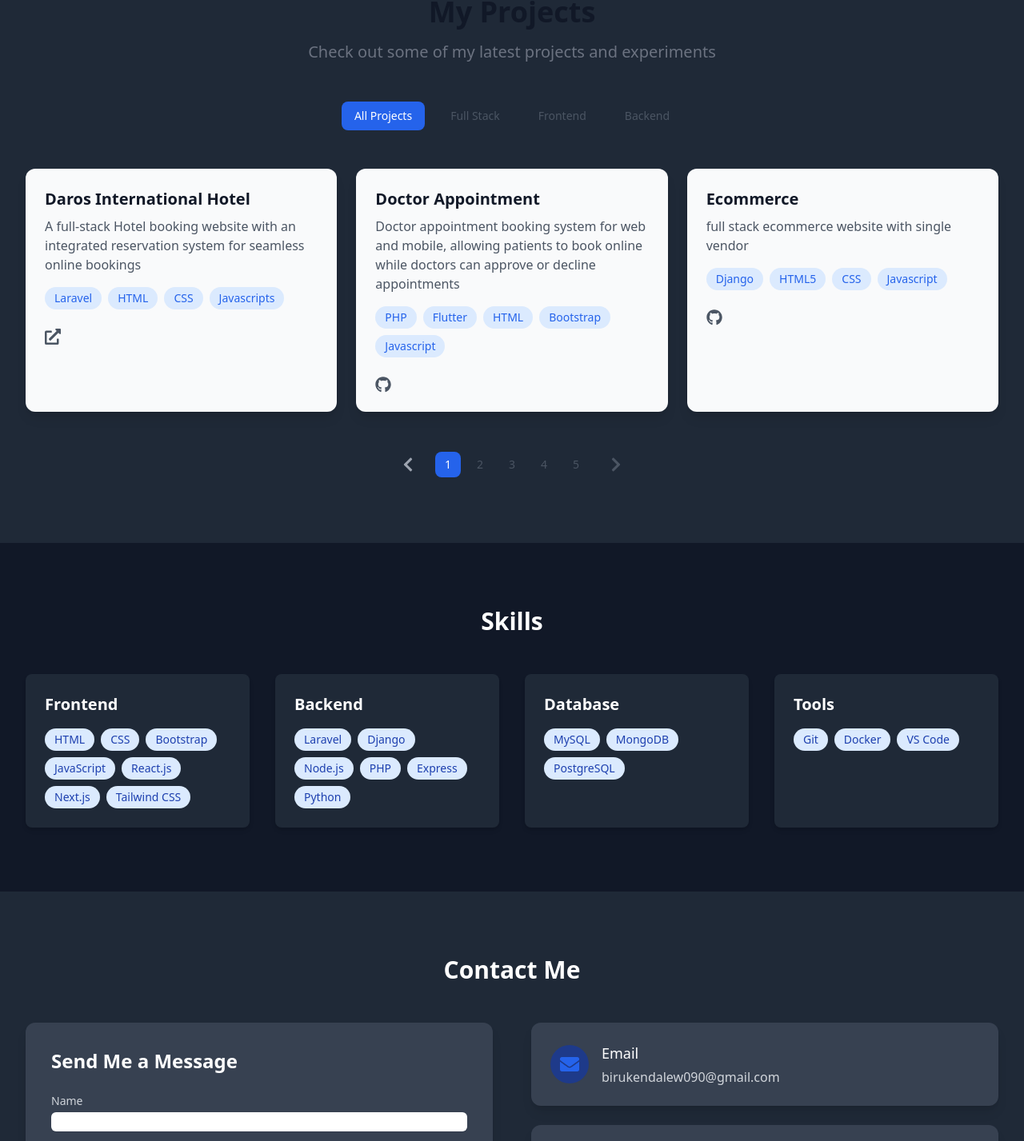
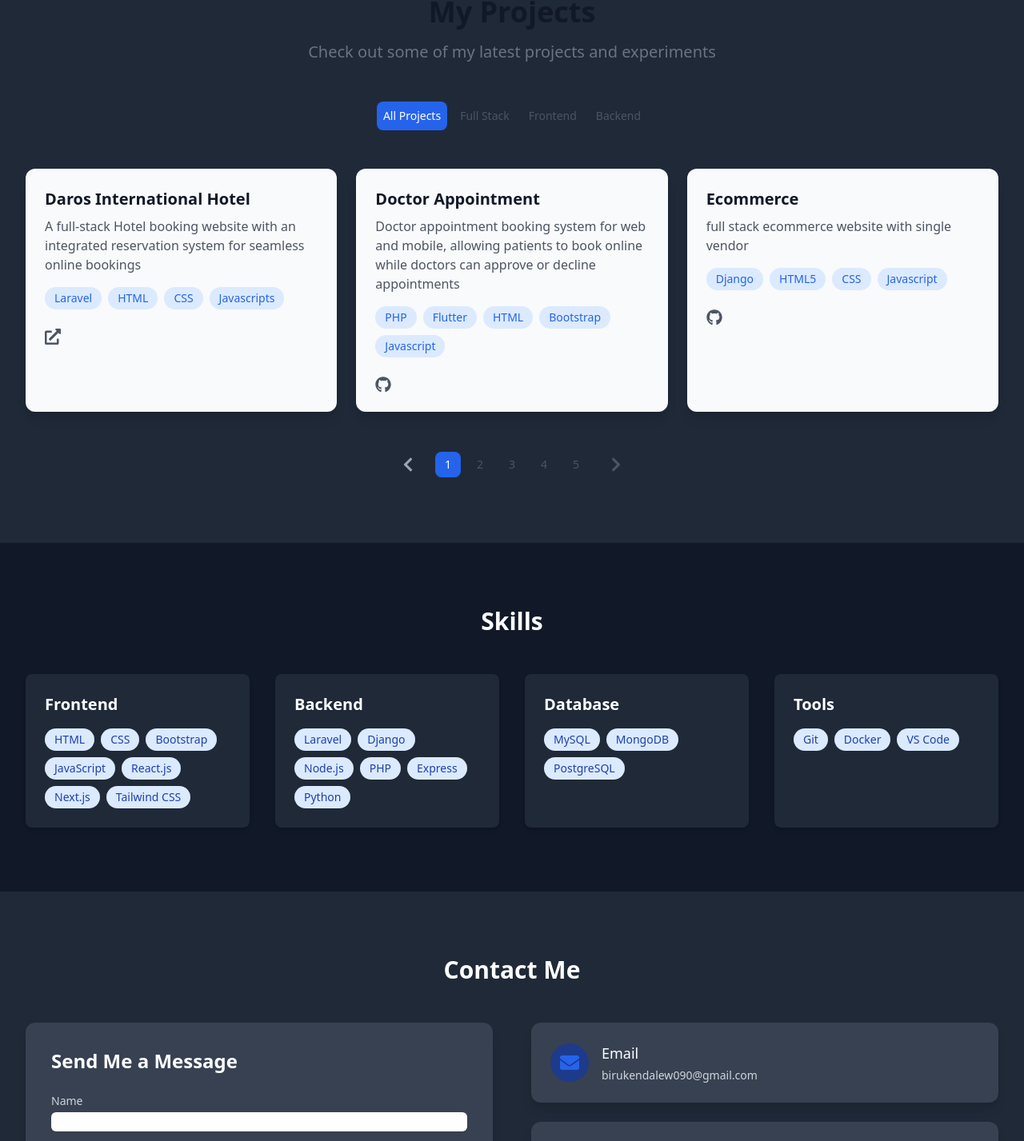
Before and after one commit to bikoendalew/portfolio, a Next.js app: page / in a window 1280 px wide. Shown: the part 1533-2960 px from the top of the page at 80% size. Built offline with nearby package versions, Linux system fonts and the light colour scheme.

Commit message:
change text size

```diff
--- a/src/app/components/sections/Contact.tsx
+++ b/src/app/components/sections/Contact.tsx
@@ -234,7 +234,7 @@ export default function Contact() {
                                         <h3 className="text-lg font-medium text-white">
                                             {info.title}
                                         </h3>
-                                        <p className="mt-1 text-gray-300">
+                                        <p className="mt-1 text-sm text-gray-300">
                                             {info.details}
                                         </p>
                                     </div>
--- a/src/app/components/sections/Project.tsx
+++ b/src/app/components/sections/Project.tsx
@@ -174,12 +174,12 @@ export default function Projects() {
         </div>
 
         {/* Project Category Tabs */}
-        <div className="mt-12 flex justify-center space-x-4">
+        <div className="mt-12 flex justify-center space-x-2">
           {tabs.map((tab) => (
             <button
               key={tab.id}
               onClick={() => handleTabChange(tab.id)}
-              className={`px-4 py-2 rounded-lg text-sm font-medium transition-colors duration-150
+              className={`px-2 py-2 rounded-lg text-sm font-medium transition-colors duration-150
                 ${activeTab === tab.id
                   ? 'bg-blue-600 text-white'
                   : 'text-gray-600 hover:text-blue-600 dark:text-gray-300 dark:hover:text-blue-400'
```
